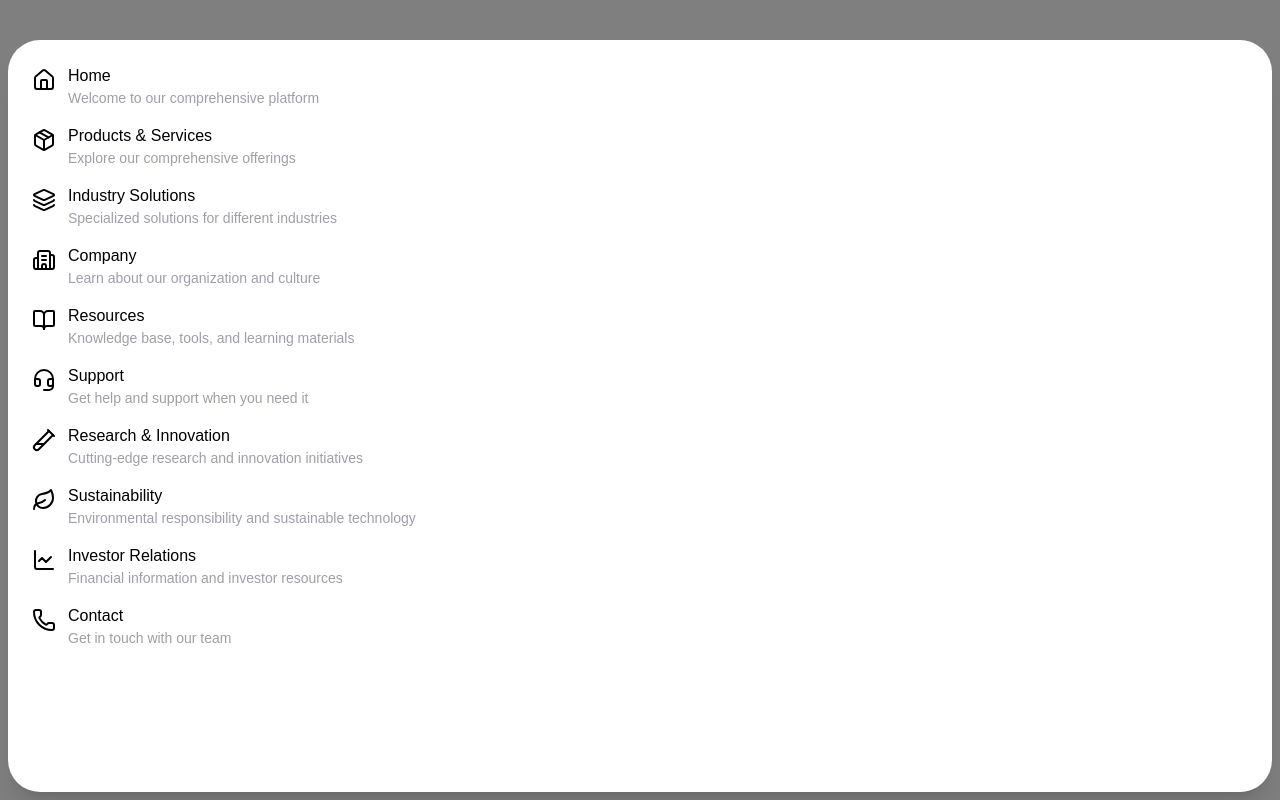
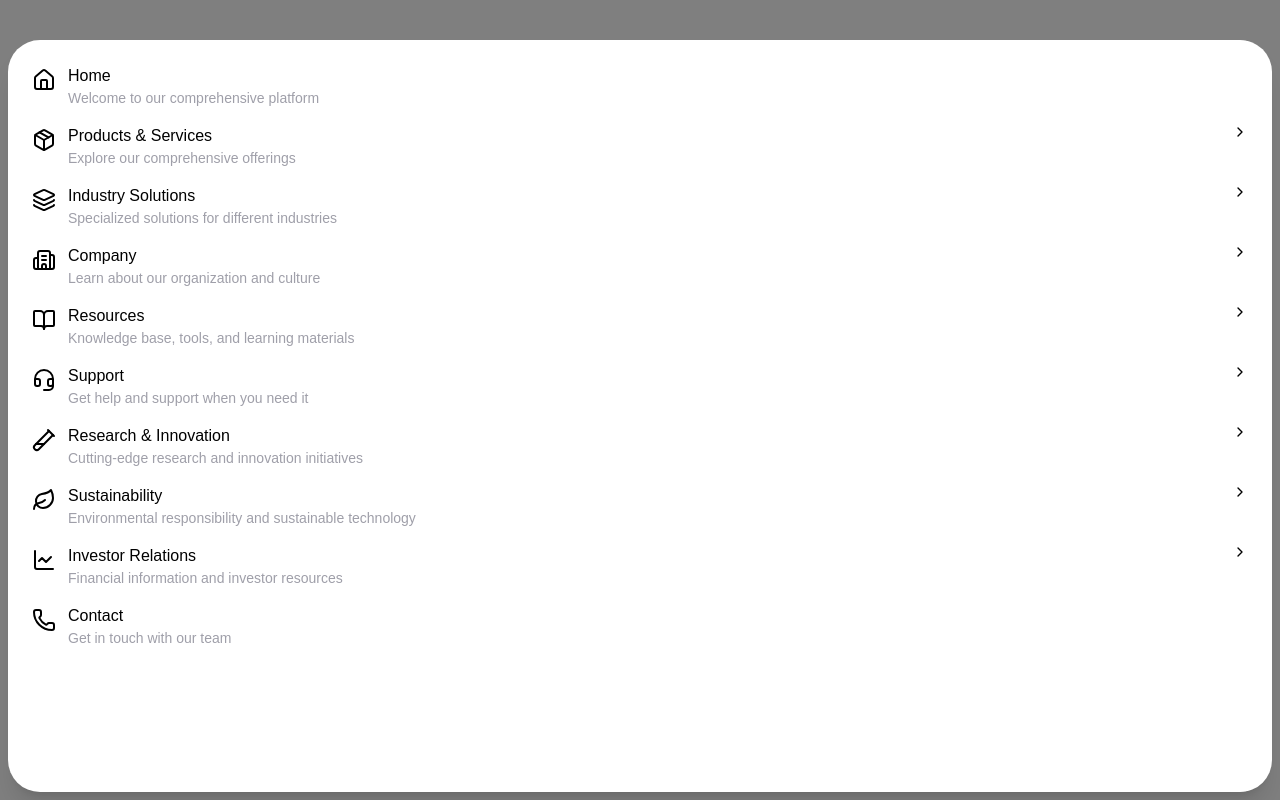
Before and after one commit to unnatibamania/animated-drawer, a Next.js app: page / in a window 1280 px wide. Both pictures are taken after a click on the button "Open Menu". Built offline with nearby package versions, Linux system fonts and the light colour scheme.

Commit message:
add chevron to the right

```diff
--- a/app/components/menu/menu-item.tsx
+++ b/app/components/menu/menu-item.tsx
@@ -1,13 +1,22 @@
 import { LucideIcon } from "lucide-react";
+
+import { ChevronRight } from "lucide-react";
 
 interface MenuItemProps {
   title: string;
   description: string;
   Icon: LucideIcon;
+  hasSubMenu: boolean;
 }
 
-export const MenuItem = ({ title, description, Icon }: MenuItemProps) => {
+export const MenuItem = ({
+  title,
+  description,
+  Icon,
+  hasSubMenu,
+}: MenuItemProps) => {
   return (
+    <section className="flex justify-between">
       <div className="flex items-start gap-3">
         <div className="py-1">
           <Icon />
@@ -17,5 +26,7 @@ export const MenuItem = ({ title, description, Icon }: MenuItemProps) => {
           <p className="text-sm text-zinc-400">{description}</p>
         </div>
       </div>
+      {hasSubMenu ? <ChevronRight size={16} /> : null}
+    </section>
   );
 };
--- a/app/page.tsx
+++ b/app/page.tsx
@@ -37,6 +37,7 @@ export default function Home() {
                 title={item.title}
                 description={item.description}
                 Icon={item.Icon}
+                hasSubMenu={item.hasSubmenu ?? false}
               />
             ))}
           </div>
```
Lines whose indentation alone changed are shown as unchanged.
